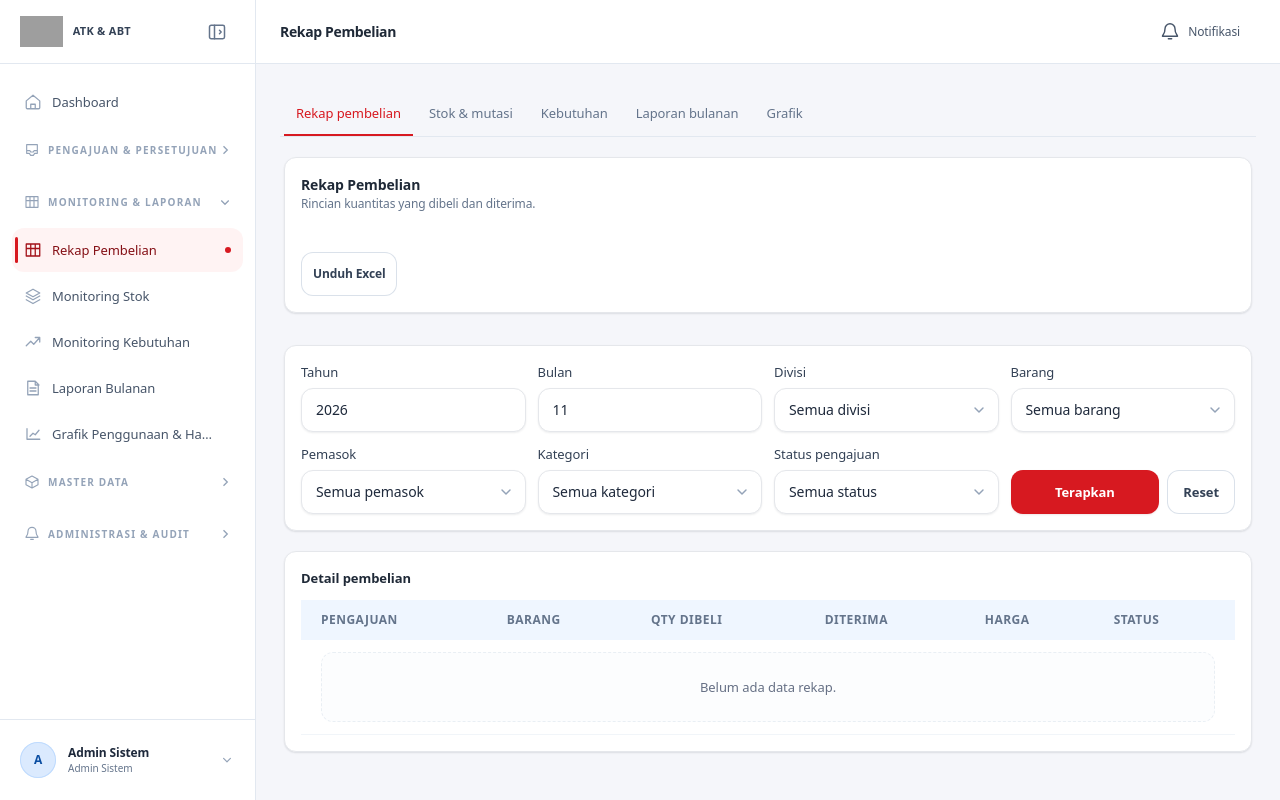
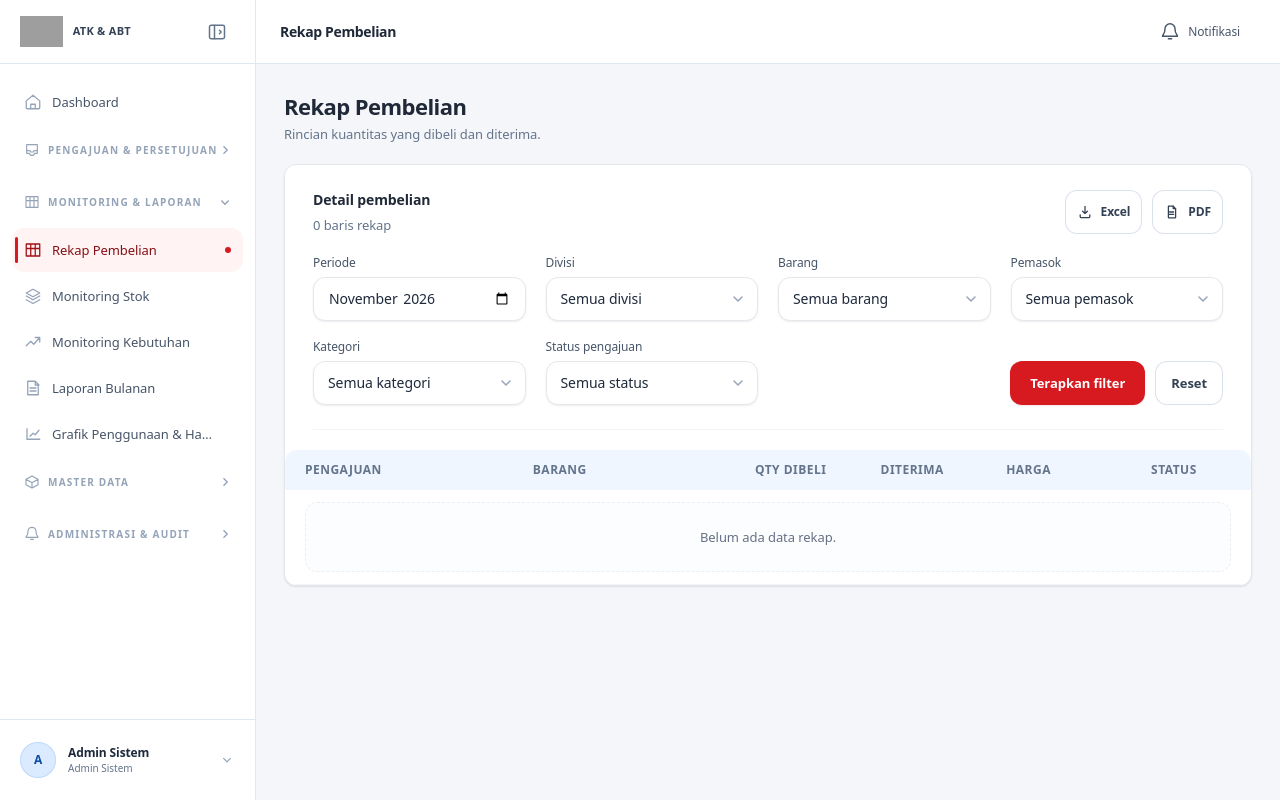
Before and after one commit to aarsyah0/indogrosir, a Laravel app: page /recap in a window 1280 px wide. Run offline with Laravel 12, Linux system fonts and the light colour scheme; a user stored in the database is signed in; data comes from the database, SQL or seed files in the repository; data that the repository does not hold is empty; style sheets or scripts are compiled from the project's sources; some libraries are stand-ins or nearby versions; some web fonts are replaced; grey boxes are pictures that could not be loaded.

Commit message:
perbaikan pada filter dan tampilan

```diff
--- a/app/Http/Controllers/RecapController.php
+++ b/app/Http/Controllers/RecapController.php
@@ -11,12 +11,14 @@ use App\Models\Supplier;
 use App\Services\ReportService;
 use Illuminate\Http\Request;
 use Maatwebsite\Excel\Facades\Excel;
+use Barryvdh\DomPDF\Facade\Pdf;
 
 class RecapController extends Controller
 {
     public function __invoke(Request $request, ReportService $reports)
     {
         $filters = $request->only(['year', 'month', 'division_id', 'item_id', 'supplier_id', 'item_category_id', 'status']);
+        $filters = $this->filtersWithPeriod($request, $filters);
         $rows = $reports->recap($request->user(), $filters);
 
         if ($request->string('export')->toString() === 'xlsx') {
@@ -35,4 +37,22 @@ class RecapController extends Controller
             'filters' => $filters,
         ]);
     }
+
+    public function pdf(Request $request, ReportService $reports)
+    {
+        $filters = $this->filtersWithPeriod($request, $request->only(['year', 'month', 'division_id', 'item_id', 'supplier_id', 'item_category_id', 'status']));
+        $rows = $reports->recap($request->user(), $filters);
+        $pdf = Pdf::loadView('recap.pdf', compact('rows', 'filters'))->setPaper('a4', 'landscape');
+
+        return $pdf->download('rekap-pembelian.pdf');
+    }
+
+    private function filtersWithPeriod(Request $request, array $filters): array
+    {
+        if ($period = $request->string('period')->toString()) {
+            [$filters['year'], $filters['month']] = array_map('intval', explode('-', $period));
+        }
+
+        return $filters;
+    }
 }
--- a/resources/css/app.css
+++ b/resources/css/app.css
@@ -298,6 +298,67 @@
     .table-wrap thead th:last-child { padding-right: 1.25rem; }
     .table-wrap td:first-child { padding-left: 1.25rem; }
     .table-wrap td:last-child { padding-right: 1.25rem; }
+
+    .recap-card-body {
+        padding: 1.5rem 1.75rem 0;
+    }
+    .recap-card-header {
+        display: flex;
+        align-items: center;
+        justify-content: space-between;
+        gap: 1rem;
+        margin-bottom: 1.25rem;
+    }
+    .recap-export-actions {
+        display: flex;
+        flex-wrap: wrap;
+        align-items: center;
+        gap: .625rem;
+    }
+    .recap-filter-form {
+        padding: 0 0 1.5rem;
+        margin-bottom: 1.25rem;
+        border-bottom: 1px solid var(--color-slate-100);
+    }
+    .recap-filter-grid {
+        display: grid;
+        grid-template-columns: repeat(4, minmax(0, 1fr));
+        gap: 1.125rem 1.25rem;
+    }
+    .recap-filter-actions {
+        grid-column: span 2 / span 2;
+        display: flex;
+        align-items: end;
+        justify-content: flex-end;
+        gap: .625rem;
+    }
+    .recap-table {
+        min-width: 60rem;
+        table-layout: fixed;
+    }
+    .recap-table td {
+        overflow-wrap: anywhere;
+    }
+    .recap-table td:nth-child(3),
+    .recap-table td:nth-child(4),
+    .recap-table td:nth-child(5) {
+        white-space: nowrap;
+    }
+
+    @media (max-width: 1023px) {
+        .recap-filter-grid { grid-template-columns: repeat(2, minmax(0, 1fr)); }
+        .recap-filter-actions { grid-column: 1 / -1; justify-content: flex-start; }
+    }
+    @media (max-width: 639px) {
+        .recap-card-body { padding: 1.125rem 1rem 0; }
+        .recap-card-header { align-items: flex-start; }
+        .recap-filter-grid { grid-template-columns: repeat(2, minmax(0, 1fr)); gap: .875rem; }
+        .recap-filter-actions { grid-column: 1 / -1; justify-content: flex-start; }
+    }
+    @media (max-width: 379px) {
+        .recap-filter-grid { grid-template-columns: minmax(0, 1fr); }
+        .recap-filter-actions { grid-column: auto; }
+    }
 
     .table-label {
         @apply text-xs font-semibold text-slate-500 uppercase tracking-wider;
--- a/resources/views/charts/index.blade.php
+++ b/resources/views/charts/index.blade.php
@@ -1,5 +1,4 @@
 <x-app-layout title="Grafik & Analisis">
-    <x-report-navigation />
     <div class="flex flex-col gap-3 sm:flex-row sm:items-center sm:justify-between">
         <div class="w-full min-w-0 sm:flex-1">
             <x-page-header
--- a/resources/views/components/report-navigation.blade.php
+++ /dev/null
@@ -1,24 +0,0 @@
-@php
-    $tabs = [
-        ['label' => 'Rekap pembelian', 'route' => 'recap.index'],
-        ['label' => 'Stok & mutasi', 'route' => 'stock.index'],
-        ['label' => 'Kebutuhan', 'route' => 'needs.index'],
-        ['label' => 'Laporan bulanan', 'route' => 'reports.index'],
-        ['label' => 'Grafik', 'route' => 'charts.index'],
-    ];
-@endphp
-
-<nav aria-label="Menu monitoring dan laporan" class="mb-5 -mx-1 overflow-x-auto">
-    <div class="flex min-w-max gap-1 border-b border-slate-200 px-1">
-        @foreach ($tabs as $tab)
-            @php($active = request()->routeIs($tab['route']))
-            <a href="{{ route($tab['route']) }}" @class([
-                'inline-flex min-h-11 items-center border-b-2 px-3 text-sm font-medium transition-colors duration-150',
-                'border-brand text-brand' => $active,
-                'border-transparent text-slate-500 hover:border-slate-300 hover:text-slate-800' => !$active,
-            ]) @if ($active) aria-current="page" @endif>
-                {{ $tab['label'] }}
-            </a>
-        @endforeach
-    </div>
-</nav>
--- a/resources/views/needs/index.blade.php
+++ b/resources/views/needs/index.blade.php
@@ -1,5 +1,4 @@
 <x-app-layout title="Kebutuhan Barang">
-    <x-report-navigation />
     <x-page-header
         header="Kebutuhan Barang"
         subheader="Lihat volume kebutuhan berdasarkan periode dan divisi."
--- a/resources/views/recap/index.blade.php
+++ b/resources/views/recap/index.blade.php
@@ -1,89 +1,82 @@
 <x-app-layout title="Rekap Pembelian">
-    <x-report-navigation />
-    <div class="flex flex-col gap-3 sm:flex-row sm:items-center sm:justify-between">
-        <div class="w-full min-w-0 sm:flex-1">
-            <x-page-header
-                header="Rekap Pembelian"
-                subheader="Rincian kuantitas yang dibeli dan diterima."
-                class="mb-4"
-            >
-                <div class="flex flex-wrap items-center gap-2">
-                    <a href="{{ route('recap.index', array_merge(request()->query(), ['export' => 'xlsx'])) }}" class="btn-secondary btn-sm">Unduh Excel</a>
+    <header class="mb-5">
+        <h1 class="text-2xl font-semibold tracking-tight text-slate-900">Rekap Pembelian</h1>
+        <p class="mt-1 text-sm text-slate-500">Rincian kuantitas yang dibeli dan diterima.</p>
+    </header>
+
+    <section class="card overflow-hidden">
+        <div class="recap-card-body">
+            <div class="recap-card-header">
+                <div>
+                    <h2 class="text-base font-semibold text-slate-900">Detail pembelian</h2>
+                    <p class="mt-1 text-sm text-slate-500">{{ count($rows) }} baris rekap</p>
                 </div>
-            </x-page-header>
+                <div class="recap-export-actions">
+                    <a href="{{ route('recap.index', array_merge(request()->query(), ['export' => 'xlsx'])) }}" class="btn-secondary btn-sm inline-flex items-center gap-2">
+                        <svg aria-hidden="true" class="h-4 w-4" viewBox="0 0 20 20" fill="none" stroke="currentColor" stroke-width="1.6" stroke-linecap="round" stroke-linejoin="round"><path d="M10 3v9m0 0 3-3m-3 3L7 9M4 13.5v2A1.5 1.5 0 0 0 5.5 17h9a1.5 1.5 0 0 0 1.5-1.5v-2"/></svg>
+                        Excel
+                    </a>
+                    <a href="{{ route('recap.pdf', request()->query()) }}" class="btn-secondary btn-sm inline-flex items-center gap-2">
+                        <svg aria-hidden="true" class="h-4 w-4" viewBox="0 0 20 20" fill="none" stroke="currentColor" stroke-width="1.6" stroke-linecap="round" stroke-linejoin="round"><path d="M5.5 2.75h6l3 3v11a.5.5 0 0 1-.5.5h-8a.5.5 0 0 1-.5-.5v-13a1 1 0 0 1 1-1Z"/><path d="M11.5 2.75v3h3M7 10h5M7 13h5"/></svg>
+                        PDF
+                    </a>
                 </div>
             </div>
 
-    <div class="mt-4 card">
-        <div class="card-body">
-            <div class="grid gap-3 sm:grid-cols-2 xl:grid-cols-4">
-                <div>
-                    <label for="recap-year" class="block text-sm font-medium text-slate-700 mb-1.5">Tahun</label>
-                    <input id="recap-year" type="number" min="2020" name="year" value="{{ $filters['year'] ?? now()->year }}" class="input" />
-                </div>
-                <div>
-                    <label for="recap-month" class="block text-sm font-medium text-slate-700 mb-1.5">Bulan</label>
-                    <input id="recap-month" type="number" min="1" max="12" name="month" value="{{ $filters['month'] ?? now()->month }}" class="input" />
-                </div>
-                <div>
-                    <label for="recap-division" class="block text-sm font-medium text-slate-700 mb-1.5">Divisi</label>
+            <form method="GET" action="{{ route('recap.index') }}" class="recap-filter-form">
+                <div class="recap-filter-grid">
+                    <label for="recap-period" class="block min-w-0 text-xs font-medium text-slate-600">
+                        <span class="mb-1.5 block">Periode</span>
+                        <input id="recap-period" type="month" name="period" value="{{ sprintf('%04d-%02d', $filters['year'] ?? now()->year, $filters['month'] ?? now()->month) }}" class="input" />
+                    </label>
+                    <div class="min-w-0">
+                        <label for="recap-division" class="mb-1.5 block text-xs font-medium text-slate-600">Divisi</label>
                         <x-searchable-select id="recap-division" name="division_id"
                             :options="$divisions->map(fn ($division) => ['value' => $division->id, 'label' => $division->name])->prepend(['value' => '', 'label' => 'Semua divisi'])"
-                        :selected="$filters['division_id'] ?? ''"
-                        placeholder="Semua divisi"
-                        search-placeholder="Cari divisi"
-                        class="mt-1" />
+                            :selected="$filters['division_id'] ?? ''" placeholder="Semua divisi" search-placeholder="Cari divisi" />
                     </div>
-                <div>
-                    <label for="recap-item" class="block text-sm font-medium text-slate-700 mb-1.5">Barang</label>
+                    <div class="min-w-0">
+                        <label for="recap-item" class="mb-1.5 block text-xs font-medium text-slate-600">Barang</label>
                         <x-searchable-select id="recap-item" name="item_id"
                             :options="$items->map(fn ($item) => ['value' => $item->id, 'label' => $item->code . ' — ' . $item->name])->prepend(['value' => '', 'label' => 'Semua barang'])"
-                        :selected="$filters['item_id'] ?? ''"
-                        placeholder="Semua barang"
-                        search-placeholder="Cari kode atau nama barang"
-                        class="mt-1" />
+                            :selected="$filters['item_id'] ?? ''" placeholder="Semua barang" search-placeholder="Cari kode atau nama barang" />
                     </div>
-                <div>
-                    <label for="recap-supplier" class="block text-sm font-medium text-slate-700 mb-1.5">Pemasok</label>
+                    <div class="min-w-0">
+                        <label for="recap-supplier" class="mb-1.5 block text-xs font-medium text-slate-600">Pemasok</label>
                         <x-searchable-select id="recap-supplier" name="supplier_id"
                             :options="$suppliers->map(fn ($supplier) => ['value' => $supplier->id, 'label' => $supplier->name])->prepend(['value' => '', 'label' => 'Semua pemasok'])"
-                        :selected="$filters['supplier_id'] ?? ''"
-                        placeholder="Semua pemasok"
-                        search-placeholder="Cari pemasok"
-                        class="mt-1" />
+                            :selected="$filters['supplier_id'] ?? ''" placeholder="Semua pemasok" search-placeholder="Cari pemasok" />
                     </div>
-                <div>
-                    <label for="recap-category" class="block text-sm font-medium text-slate-700 mb-1.5">Kategori</label>
+                    <div class="min-w-0">
+                        <label for="recap-category" class="mb-1.5 block text-xs font-medium text-slate-600">Kategori</label>
                         <x-searchable-select id="recap-category" name="item_category_id"
                             :options="$categories->map(fn ($category) => ['value' => $category->id, 'label' => $category->name])->prepend(['value' => '', 'label' => 'Semua kategori'])"
-                        :selected="$filters['item_category_id'] ?? ''"
-                        placeholder="Semua kategori"
-                        search-placeholder="Cari kategori"
-                        class="mt-1" />
+                            :selected="$filters['item_category_id'] ?? ''" placeholder="Semua kategori" search-placeholder="Cari kategori" />
                     </div>
-                <div>
-                    <label for="recap-status" class="block text-sm font-medium text-slate-700 mb-1.5">Status pengajuan</label>
+                    <div class="min-w-0">
+                        <label for="recap-status" class="mb-1.5 block text-xs font-medium text-slate-600">Status pengajuan</label>
                         <x-searchable-select id="recap-status" name="status"
                             :options="$statuses->map(fn ($status) => ['value' => $status->value, 'label' => $status->label()])->prepend(['value' => '', 'label' => 'Semua status'])"
-                        :selected="$filters['status'] ?? ''"
-                        placeholder="Semua status"
-                        search-placeholder="Cari status"
-                        class="mt-1" />
+                            :selected="$filters['status'] ?? ''" placeholder="Semua status" search-placeholder="Cari status" />
                     </div>
-                <div class="flex items-end gap-2">
-                    <button class="btn-primary flex-1 justify-center">Terapkan</button>
-                    <a href="{{ route('recap.index') }}" class="btn-secondary">Reset</a>
+                    <div class="recap-filter-actions">
+                        <button class="btn-primary min-h-11 px-5 text-sm">Terapkan filter</button>
+                        <a href="{{ route('recap.index') }}" class="btn-secondary min-h-11 px-4 text-sm">Reset</a>
                     </div>
                 </div>
-        </div>
+            </form>
         </div>
 
-    <div class="mt-5 grid gap-4">
-        <section class="card overflow-hidden">
-            <div class="card-body">
-                <h2 class="section-heading">Detail pembelian</h2>
-                <div class="mt-3 table-wrap">
-                    <table class="min-w-full text-sm">
+        <div class="table-wrap">
+            <table class="recap-table min-w-full text-sm">
+                <colgroup>
+                    <col class="w-[24%]">
+                    <col class="w-[23%]">
+                    <col class="w-[13%]">
+                    <col class="w-[13%]">
+                    <col class="w-[15%]">
+                    <col class="w-[12%]">
+                </colgroup>
                 <thead class="bg-navy-50">
                     <tr>
                         <th scope="col" class="px-4 py-3 text-left text-xs font-semibold uppercase tracking-wider text-slate-500">Pengajuan</th>
@@ -118,7 +111,5 @@
                 </tbody>
             </table>
         </div>
-            </div>
     </section>
-    </div>
 </x-app-layout>
--- a/resources/views/reports/index.blade.php
+++ b/resources/views/reports/index.blade.php
@@ -1,5 +1,4 @@
 <x-app-layout title="Laporan Bulanan">
-    <x-report-navigation />
     <div class="flex flex-col gap-3 sm:flex-row sm:items-center sm:justify-between">
         <div class="w-full min-w-0 sm:flex-1">
             <x-page-header
--- a/resources/views/stock/index.blade.php
+++ b/resources/views/stock/index.blade.php
@@ -1,5 +1,4 @@
 <x-app-layout title="Stok & Kartu Gudang">
-    <x-report-navigation />
     <div class="grid gap-3 sm:grid-cols-2 lg:grid-cols-4">
         <div class="stat-card">
             <div class="flex items-center justify-between">
--- a/routes/web.php
+++ b/routes/web.php
@@ -89,6 +89,7 @@ Route::middleware(['auth', 'active'])->group(function () {
 
     Route::middleware('permission:reports.view')->group(function () {
         Route::get('/recap', RecapController::class)->name('recap.index');
+        Route::get('/recap/pdf', [RecapController::class, 'pdf'])->name('recap.pdf');
         Route::get('/stock', [StockController::class, 'index'])->name('stock.index');
         Route::get('/needs', NeedsController::class)->name('needs.index');
         Route::get('/reports', [ReportController::class, 'index'])->name('reports.index');
```
Also changed, not shown: resources/views/recap/pdf.blade.php (added, +39 -0 lines). Lines whose indentation alone changed are shown as unchanged.
